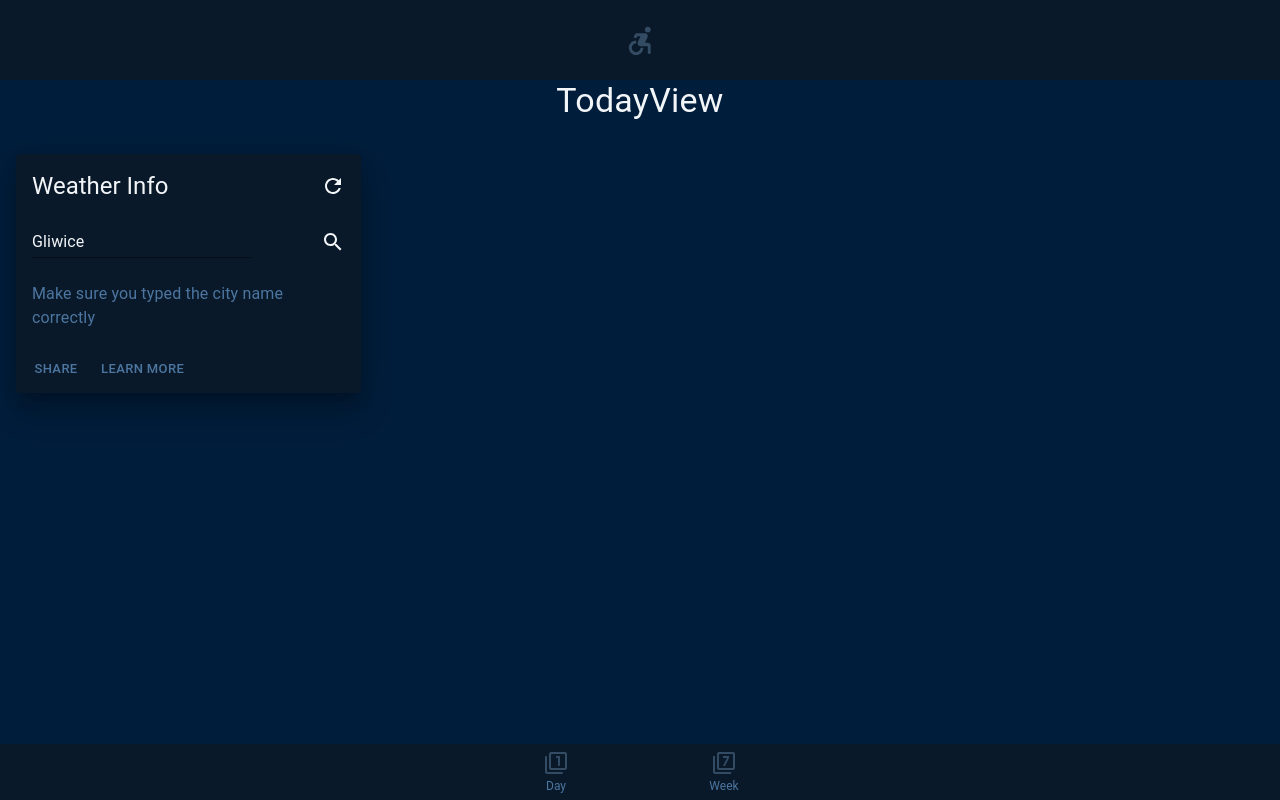
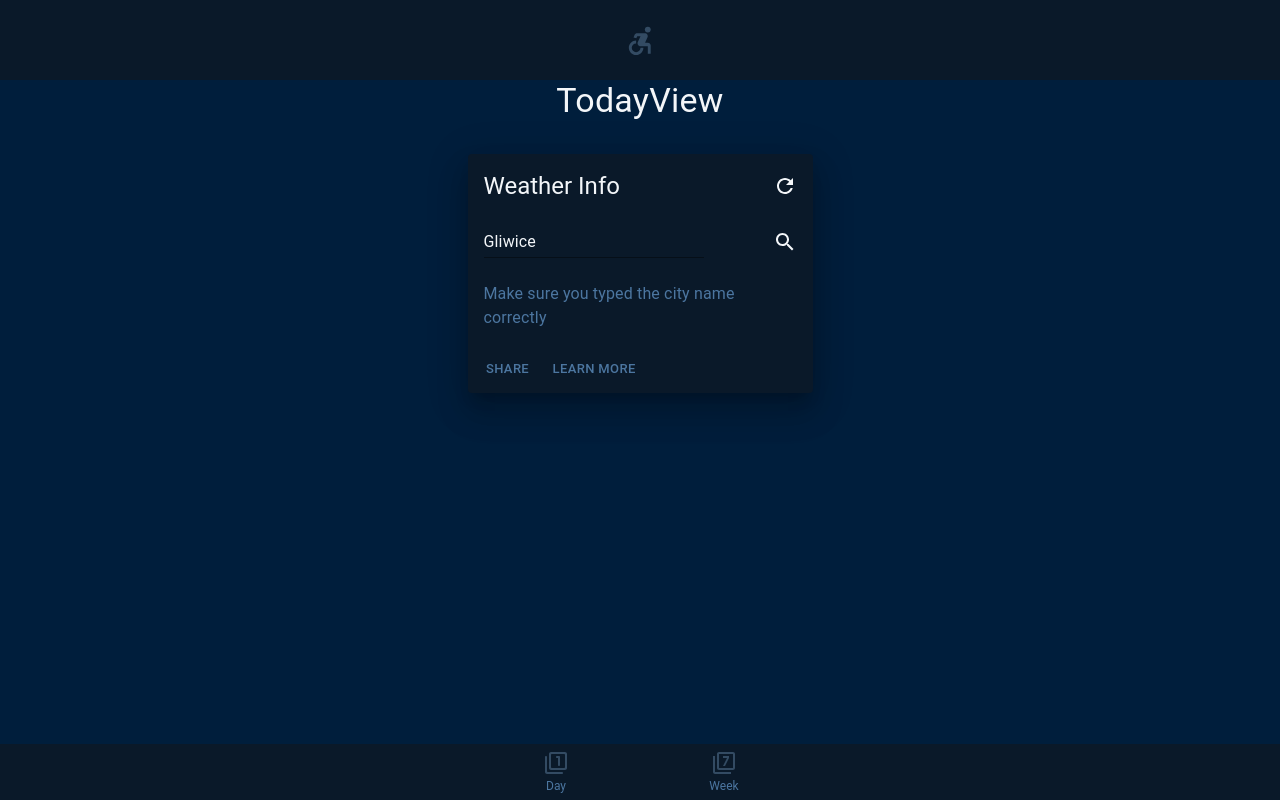
Before and after one commit to Gromzi/mui_weather_app, a React (Vite) app: page / in a window 1280 px wide. Built offline with nearby package versions, Linux system fonts and the light colour scheme; no server answers.

Commit message:
Fix card alignment

```diff
--- a/src/views/TodayView.tsx
+++ b/src/views/TodayView.tsx
@@ -7,7 +7,11 @@ const TodayView = () => {
     <Box
       className="container"
       id="today"
-      sx={{ display: 'flex', flexDirection: 'column' }}
+      sx={{
+        display: 'flex',
+        flexDirection: 'column',
+        alignItems: 'center',
+      }}
     >
       <Typography variant="h4" align="center" sx={{ pt: 10 }}>
         TodayView
```
